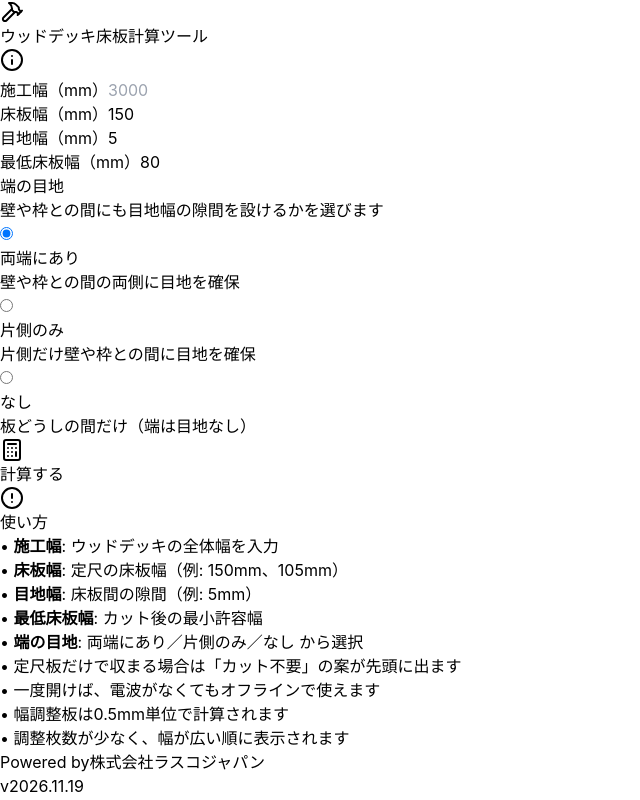
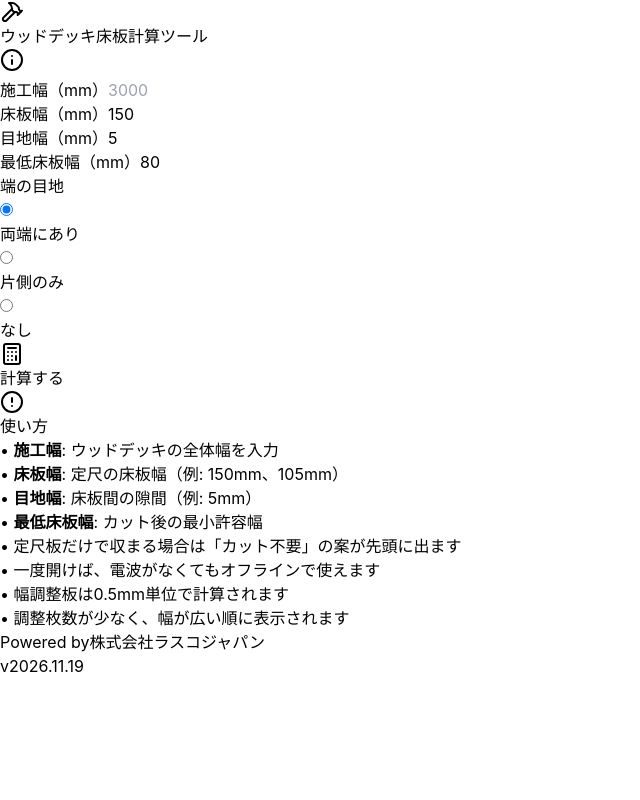
Before and after one commit to tishilsc/deck-calculator, a React (Vite) app: page / in a window 1280 px wide. Shown: the whole page, without its empty margins (0-640 px from the left). Built offline with nearby package versions, Linux system fonts and the light colour scheme.

Commit message:
端の目地の説明文を削除
Claude-Session: https://claude.ai/code/session_01GSC2qPNntqMajAhe5TcSDZ

```diff
--- a/src/App.jsx
+++ b/src/App.jsx
@@ -3,9 +3,9 @@ import { Calculator, Hammer, AlertCircle, Info } from 'lucide-react';
 import { calculateBoards as calc, validateInputs } from './calc';
 
 const EDGE_OPTIONS = [
-  { value: 'both', label: '両端にあり', note: '壁や枠との間の両側に目地を確保' },
-  { value: 'one', label: '片側のみ', note: '片側だけ壁や枠との間に目地を確保' },
-  { value: 'none', label: 'なし', note: '板どうしの間だけ（端は目地なし）' }
+  { value: 'both', label: '両端にあり' },
+  { value: 'one', label: '片側のみ' },
+  { value: 'none', label: 'なし' }
 ];
 const EDGE_LABEL = { both: '両端にあり', one: '片側のみ', none: 'なし' };
 
@@ -283,25 +283,19 @@ https://lasco.jp/`;
             </div>
 
             <div className="bg-gray-50 p-4 rounded-lg border-2 border-gray-200">
-              <div className="text-sm font-semibold text-gray-700 mb-1">端の目地</div>
-              <div className="text-xs text-gray-500 mb-3">
-                壁や枠との間にも目地幅の隙間を設けるかを選びます
-              </div>
+              <div className="text-sm font-semibold text-gray-700 mb-3">端の目地</div>
               <div className="space-y-2">
                 {EDGE_OPTIONS.map((opt) => (
-                  <label key={opt.value} className="flex items-start gap-3 cursor-pointer">
+                  <label key={opt.value} className="flex items-center gap-3 cursor-pointer">
                     <input
                       type="radio"
                       name="edgeMode"
                       value={opt.value}
                       checked={edgeMode === opt.value}
                       onChange={() => setEdgeMode(opt.value)}
-                      className="mt-1 w-5 h-5 border-gray-300 text-amber-500 focus:ring-amber-500 cursor-pointer"
+                      className="w-5 h-5 border-gray-300 text-amber-500 focus:ring-amber-500 cursor-pointer"
                     />
-                    <div>
-                      <div className="text-sm font-semibold text-gray-700">{opt.label}</div>
-                      <div className="text-xs text-gray-500">{opt.note}</div>
-                    </div>
+                    <div className="text-sm font-semibold text-gray-700">{opt.label}</div>
                   </label>
                 ))}
               </div>
@@ -438,7 +432,6 @@ https://lasco.jp/`;
             <li>• <strong>床板幅</strong>: 定尺の床板幅（例: 150mm、105mm）</li>
             <li>• <strong>目地幅</strong>: 床板間の隙間（例: 5mm）</li>
             <li>• <strong>最低床板幅</strong>: カット後の最小許容幅</li>
-            <li>• <strong>端の目地</strong>: 両端にあり／片側のみ／なし から選択</li>
             <li>• 定尺板だけで収まる場合は「カット不要」の案が先頭に出ます</li>
             <li>• 一度開けば、電波がなくてもオフラインで使えます</li>
             <li>• 幅調整板は0.5mm単位で計算されます</li>
```
